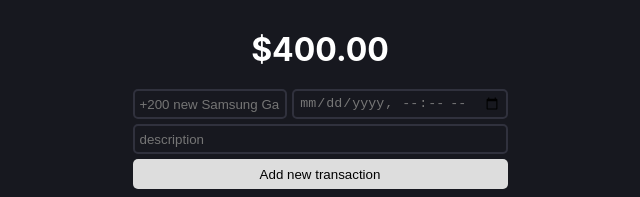
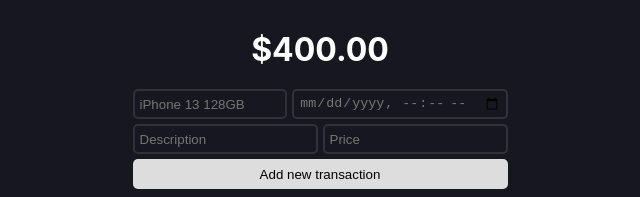
Before and after one commit to bahatarlaci/Money-Tracker, a React (Create React App) app: page / in a window 1280 px wide. Shown: the top 197 px of the page, without its empty margins (320-960 px from the left). Built offline with nearby package versions, Linux system fonts and the light colour scheme.

Commit message:
feat: api. endpoit for creating transactions

```diff
--- a/package.json
+++ b/package.json
@@ -6,6 +6,10 @@
     "@testing-library/jest-dom": "^5.16.5",
     "@testing-library/react": "^13.4.0",
     "@testing-library/user-event": "^13.5.0",
+    "cors": "^2.8.5",
+    "dotenv": "^16.3.1",
+    "express": "^4.18.2",
+    "mongoose": "^7.3.2",
     "react": "^18.2.0",
     "react-dom": "^18.2.0",
     "react-scripts": "5.0.1",
--- a/src/App.css
+++ b/src/App.css
@@ -58,6 +58,11 @@ form button {
   height: 30px;
 }
 
+form div.description {
+  display: flex;
+  gap: 5px;
+}
+
 div.transactions {
   margin-top: 10px;
 }
--- a/src/App.js
+++ b/src/App.js
@@ -5,10 +5,27 @@ function App() {
   const [name, setName] = useState('');
   const [datetime, setDatetime] = useState('');
   const [description, setDescription] = useState('');
+  const [price, setPrice] = useState('');
 
   const addNewTransaction = (event) => {
     event.preventDefault();
-    console.log(name, datetime, description);
+    const url = process.env.REACT_APP_API_URL + '/transaction';
+    fetch (url, {
+      method: 'POST',
+      headers: {
+        'Content-Type': 'application/json',
+      },
+      body: JSON.stringify({
+        name,
+        price,
+        datetime,
+        description,
+      }),
+    }).then (response => response.json()).then (data => {
+      console.log('Success:', data);
+    }).catch ((error) => {
+      console.error('Error:', error);
+    });
   }
 
   return (
@@ -18,7 +35,7 @@ function App() {
         <div className='basic'>
           <input
             type='text'
-            placeholder={'+200 new Samsung Galaxy S21 5G'}
+            placeholder={'iPhone 13 128GB'}
             value={name}
             onChange={(event) => setName(event.target.value)}
           />
@@ -31,9 +48,15 @@ function App() {
         <div className='description'>
           <input
             type='text'
-            placeholder={'description'}
+            placeholder={'Description'}
             value={description}
             onChange={(event) => setDescription(event.target.value)}
+          />
+          <input
+            type='number'
+            placeholder={'Price'}
+            value={price}
+            onChange={(event) => setPrice(event.target.value)}
           />
         </div>
         <button type='submit'>Add new transaction</button>
```
Also changed, not shown: api/index.js (added, +24 -0 lines), api/models/Transaction.js (added, +13 -0 lines), 2 other files (tests, documents, lock files or other folders).
